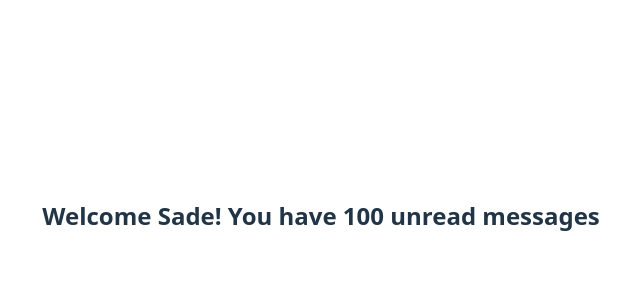
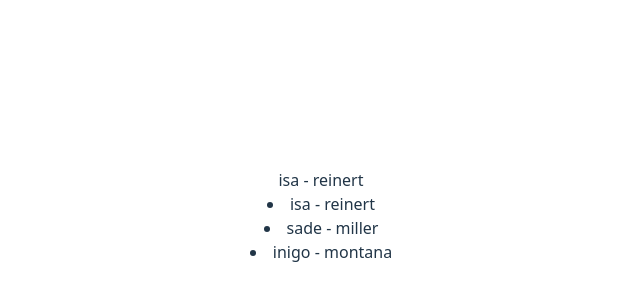
Before and after one commit to reinertisa/react-typescript-tutorials, a React (Vite) app: page / in a window 1280 px wide. Shown: the part 184-484 px from the top of the page, without its empty margins (319-959 px from the left). Built offline with nearby package versions, Linux system fonts and the light colour scheme.

Commit message:
feat(website): typing props with an object and an array of objects

```diff
--- a/src/App.tsx
+++ b/src/App.tsx
@@ -1,10 +1,18 @@
 import './App.css'
-import Greet5 from "./components/Greet5.tsx";
+import Person2 from "./components/Person2.tsx";
+import PersonList2 from "./components/PersonList2.tsx";
 
 function App() {
     return (
         <div>
-            <Greet5 name="Sade"  messageCount={100} isLoggedIn={true} />
+            <Person2 name={{firstName: 'isa', lastName: 'reinert'}} />
+            <PersonList2
+                names={[
+                    {id: 1, firstName: 'isa', lastName: 'reinert'},
+                    {id: 2, firstName: 'sade', lastName: 'miller'},
+                    {id: 3, firstName: 'inigo', lastName: 'montana'}
+                ]}
+            />
         </div>
     )
 }
--- /dev/null
+++ b/src/components/Person2.tsx
@@ -0,0 +1,16 @@
+
+type Person2Props = {
+    name: Name
+}
+
+type Name = {
+    firstName: string
+    lastName: string
+}
+
+
+export default function Person2({name}: Person2Props) {
+    return (
+        <div>{name.firstName} - {name.lastName}</div>
+    )
+}
--- /dev/null
+++ b/src/components/PersonList2.tsx
@@ -0,0 +1,20 @@
+
+type Name = {
+    id: number
+    firstName: string
+    lastName: string
+}
+
+type PersonList2Props = {
+    names: Name[]
+}
+
+export default function PersonList2({names}: PersonList2Props) {
+    return (
+        <div>
+            {names.map(name => (
+                <li key={name.id}>{name.firstName} - {name.lastName}</li>
+            ))}
+        </div>
+    )
+}
```
